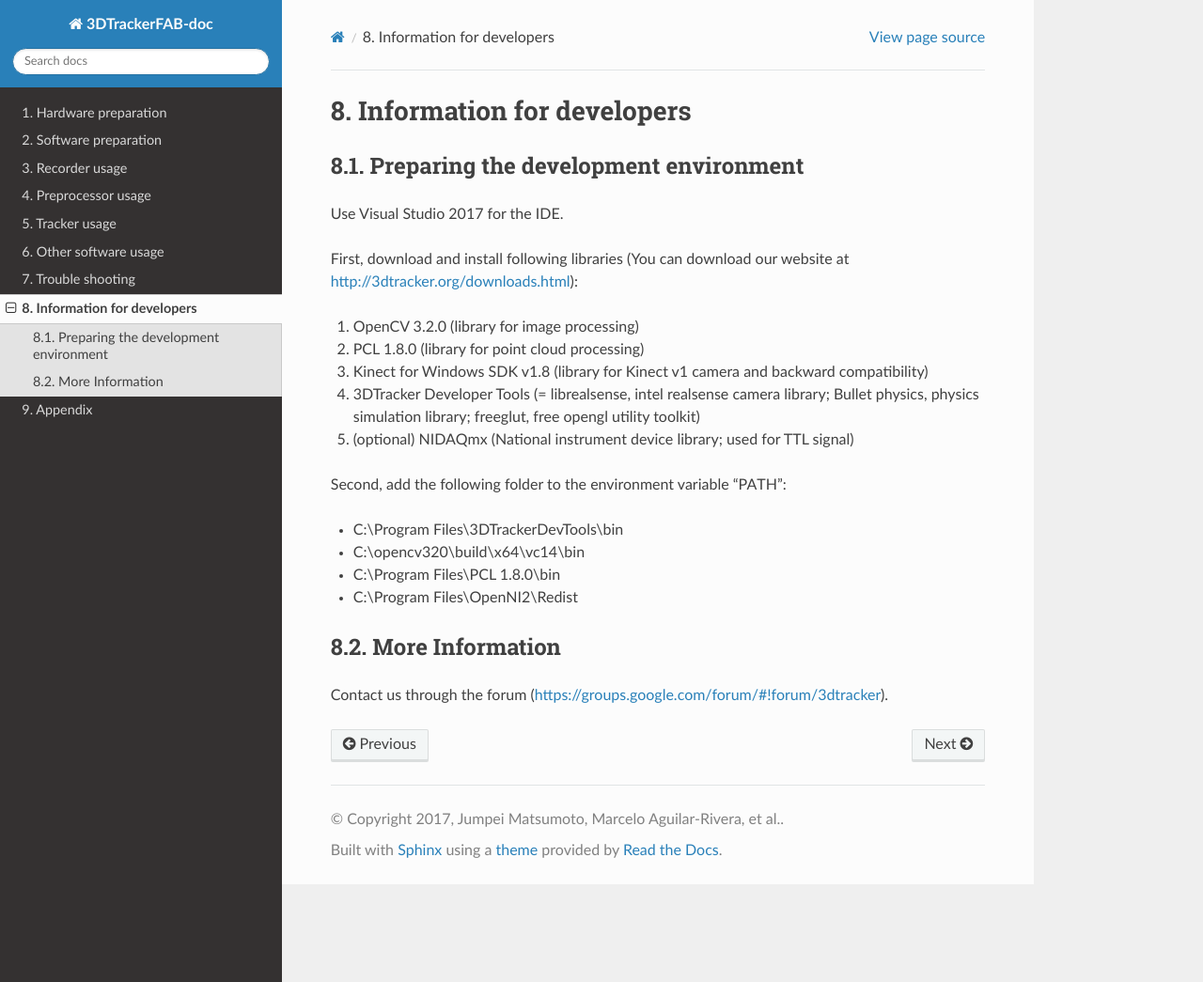
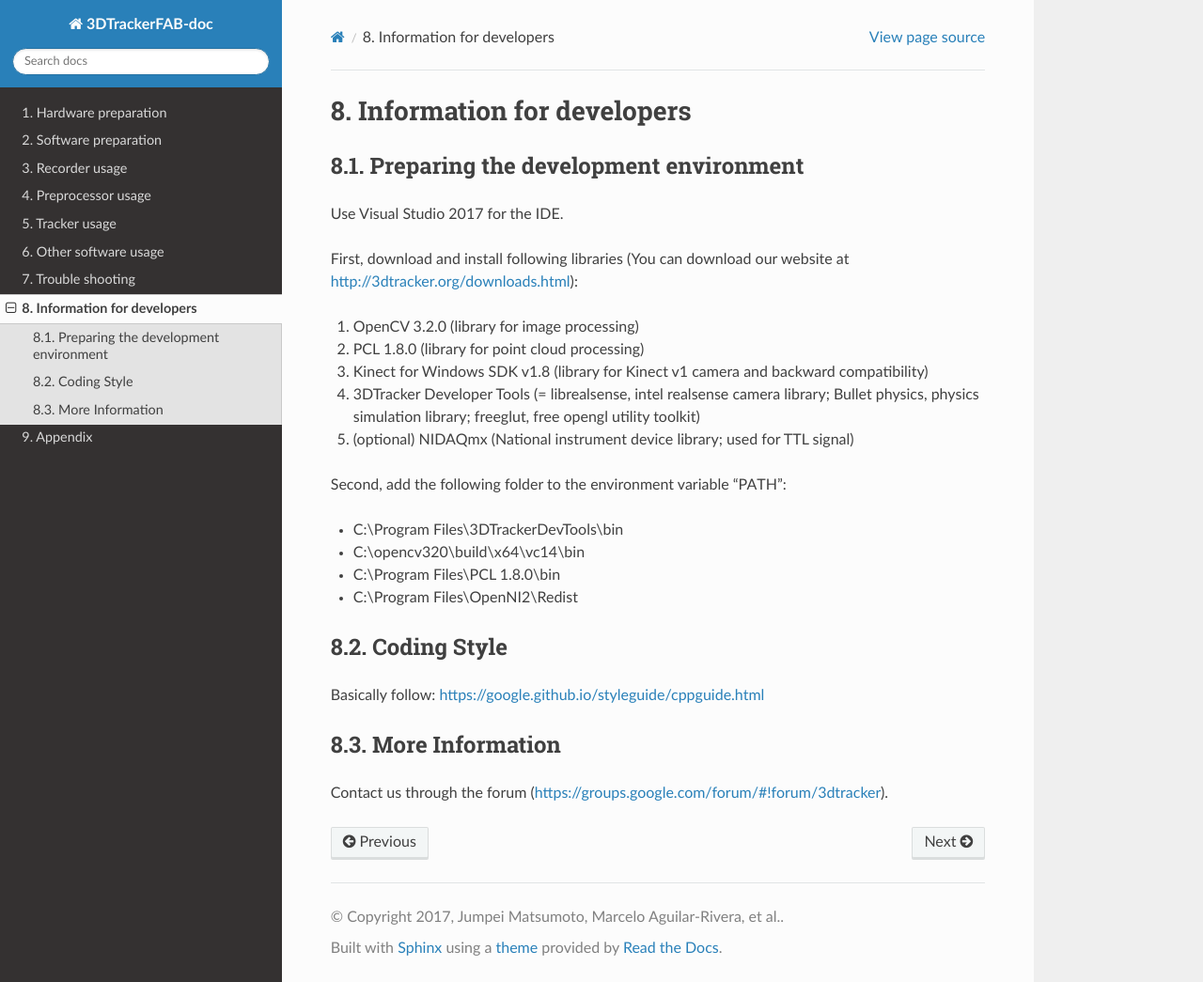
Before and after one commit to ThreeD-Tracker-FAB/3DTrackerFAB-doc, a Sphinx documentation site: the page built from doc/08.rst, in a window 1280 px wide and 1045 px high. Shown: the whole window at 94% size. Built offline with Sphinx 7.4.7 and the Read the Docs theme 2.0.0, drawn with Linux system fonts in a browser that asks for light colours.

Commit message:
add programming style section

```diff
--- a/doc/08.rst
+++ b/doc/08.rst
@@ -22,6 +22,12 @@ Second, add the following folder to the environment variable "PATH":
 - C:\\Program Files\\PCL 1.8.0\\bin
 - C:\\Program Files\\OpenNI2\\Redist
 
+Coding Style
+============
+Basically follow:
+https://google.github.io/styleguide/cppguide.html
+
+
 More Information
 ================
 Contact us through the forum (https://groups.google.com/forum/#!forum/3dtracker).
```
